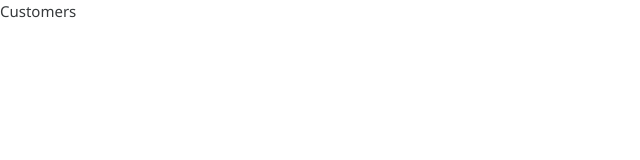
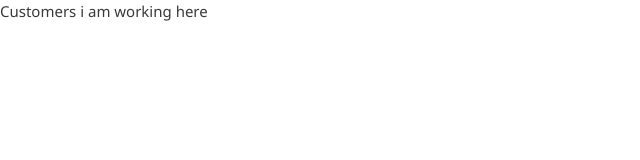
Before and after one commit to jiwantmg/avlekh-ui, a Vue app: page /billings in a window 1280 px wide. Shown: the top 160 px of the page, without its empty margins (0-640 px from the left). Built offline with nearby package versions, Linux system fonts and the light colour scheme.

Commit message:
billing change

```diff
--- a/src/views/Billings.vue
+++ b/src/views/Billings.vue
@@ -1,6 +1,6 @@
 <template>
   <div>
-      Customers
+      Customers i am working here
   </div>
 </template>
 
```
Also changed, not shown: 1 other file (tests, documents, lock files or other folders).
